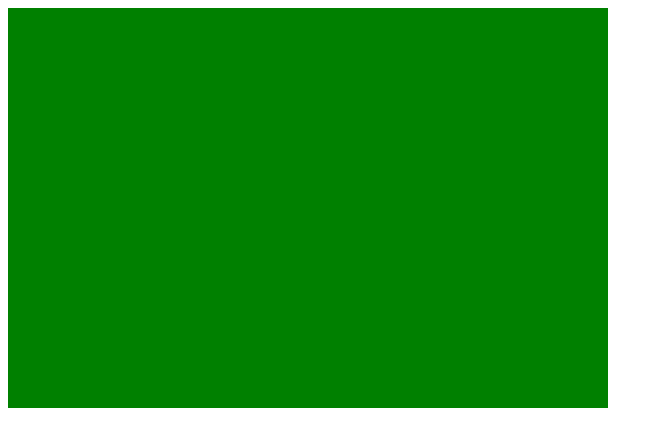
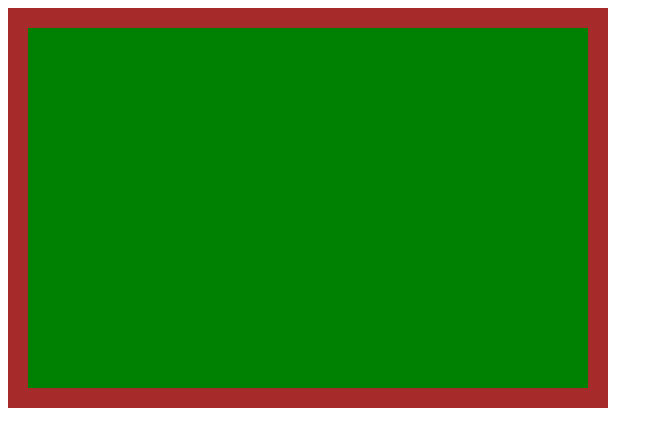
Before and after one commit to Yarikleon93/HillelProject, a website with bundled scripts: page snake/index.html in a window 1280 px wide. Shown: the whole page, without its empty margins (0-663 px from the left). Built offline with nearby package versions, Linux system fonts and the light colour scheme.

Commit message:
addBorderField

```diff
--- a/snake/gamefield.js
+++ b/snake/gamefield.js
@@ -13,6 +13,9 @@ export function createCell(x, y) {
   return cell;
 }
 
+function borderField ( x, y ) {
+  return  x === 0 || y === 0 || x === FIELD_WIDTH - 1 || y === FIELD_HEIGHT - 1;
+}
 
 export function initGamefield() {
   const gameField = document.getElementById('gamefield');
@@ -23,6 +26,9 @@ export function initGamefield() {
   for (let x = 0; x < FIELD_WIDTH; x++) {
     for (let y = 0; y < FIELD_HEIGHT; y++) {
       const cell = createCell(x, y);
+      if( borderField( x, y)) {
+        cell.classList.add("wall");
+      }
       gameField.appendChild(cell);
     }
   }
--- a/snake/style.css
+++ b/snake/style.css
@@ -13,3 +13,7 @@ body {
   position: absolute;
   background-color: green;
 }
+
+.wall {
+  background-color: brown !important;
+}
```
